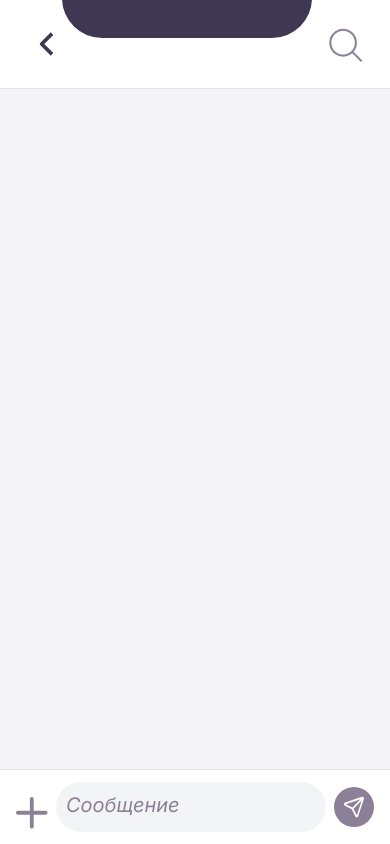
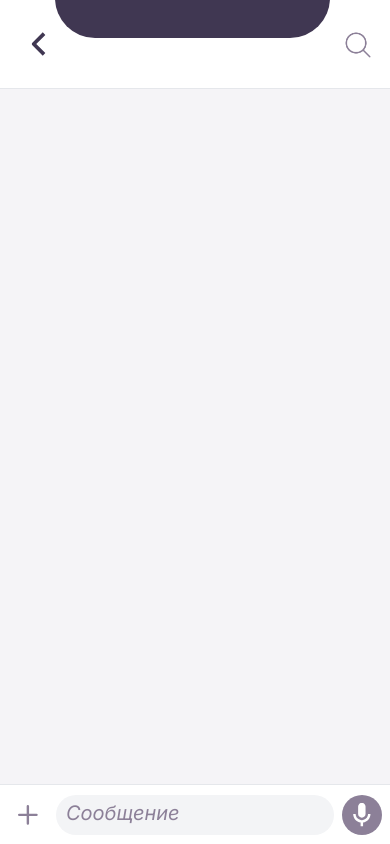
Before and after one commit to mast1f0/chat-react-frontend, a React (Vite) app: page /test in a window 390 px wide. Built offline with nearby package versions, Linux system fonts and the light colour scheme; the HTML template or start-up script is replaced by a standard one.

Commit message:
mobile adptivity is almost done

```diff
--- a/src/pages/MobileChatPage.tsx
+++ b/src/pages/MobileChatPage.tsx
@@ -1,19 +1,33 @@
 import ChatSection from "../components/elements/chatSection/ChatSection";
-import { useState } from "react";
+import { useState, useRef } from "react";
 import BackToMainButton from "../components/buttons/BackToMainButton";
 import UserPanel from "../components/elements/UserPanel/UserPanel";
 
 export default function MobileChatPage() {
   const [msg, setMsg] = useState("");
+  const fileInputRef = useRef<HTMLInputElement>(null);
+
+  const handleFileSelect = () => {
+    fileInputRef.current?.click();
+  };
+
+  const handleFileChange = (event: React.ChangeEvent<HTMLInputElement>) => {
+    // пока недоделаная логика отправки файла
+    const file = event.target.files?.[0];
+    if (file) {
+      console.log("Выбран файл:", file.name);
+    }
+  };
+
   return (
     <div className="flex flex-col h-screen">
-      <div className="flex items-center justify-between px-4 py-2 bg-white border-b border-gray-200">
+      <div className="flex items-center justify-between px-2 sm:px-4 py-2 bg-white border-b border-gray-200 min-h-[60px]">
         <BackToMainButton />
         <UserPanel />
-        <button className="p-2">
+        <button className="p-1 sm:p-2 flex-shrink-0">
           <img
             src="./src/assets/glass.png"
-            className="fill-[#403752]"
+            className="h-8 w-8 sm:h-7 sm:w-7"
             alt="Search"
           />
         </button>
@@ -23,27 +37,41 @@ export default function MobileChatPage() {
         <ChatSection />
       </div>
 
-      <div className="flex items-center px-4 justify-items-center gap-2 py-3 bg-white border-t border-gray-200">
+      <div className="flex items-center px-2 sm:px-4 gap-2 sm:gap-3 py-2 sm:py-3 bg-white border-t border-gray-200 min-h-[60px] sm:min-h-[70px]">
         <button
-          style={{ paddingInline: 0 }}
-          className="w-8 h-10 text-[#403752] text-xl font-boldtransition-colors"
+          onClick={handleFileSelect}
+          className="w-10 h-10 sm:w-12 sm:h-12 text-[#403752] text-lg sm:text-xl font-bold transition-colors flex items-center justify-center hover:bg-gray-100 rounded-full flex-shrink-0"
         >
           <img
-            className="shrink-0 self-center h-9 w-9"
+            className="w-6 h-6 sm:w-8 sm:h-8"
             src="./src/assets/plus.svg"
-            alt=""
+            alt="Добавить файл"
           />
         </button>
         <input
-          className="flex-1 bg-gray-100 rounded-full border-0 focus:outline-none focus:ring-2 "
+          ref={fileInputRef}
+          type="file"
+          onChange={handleFileChange}
+          className="hidden"
+          accept="image/*,video/*,audio/*,.pdf,.doc,.docx,.txt"
+        />
+        <input
+          className="flex-1 px-3 py-2 bg-gray-100 rounded-full border-0 focus:outline-none focus:ring-2 text-sm sm:text-base h-10 sm:h-12 min-w-0"
           type="text"
-          style={{ paddingBlock: 15 }}
           value={msg}
           onChange={(e) => setMsg(e.target.value)}
           placeholder="Сообщение"
         />
-        <button className="w-10 shrink-0 h-10 bg-[#8C8098] rounded-full hover:bg-blue-600 flex items-center justify-center transform transition-transform duration-200 hover:scale-125">
-          <img className="w-6 h-6" src="./src/assets/airplane.svg" alt="Send" />
+        <button className="w-10 h-10 sm:w-12 sm:h-12 flex-shrink-0 bg-[#8C8098] rounded-full flex items-center justify-center transform transition-transform duration-200 hover:scale-125">
+          {msg ? (
+            <img
+              className="w-6 h-6"
+              src="./src/assets/airplane.svg"
+              alt="Send"
+            />
+          ) : (
+            <img className="w-6 h-6" src="./src/assets/mic.svg" alt="Send" />
+          )}
         </button>
       </div>
     </div>
```
